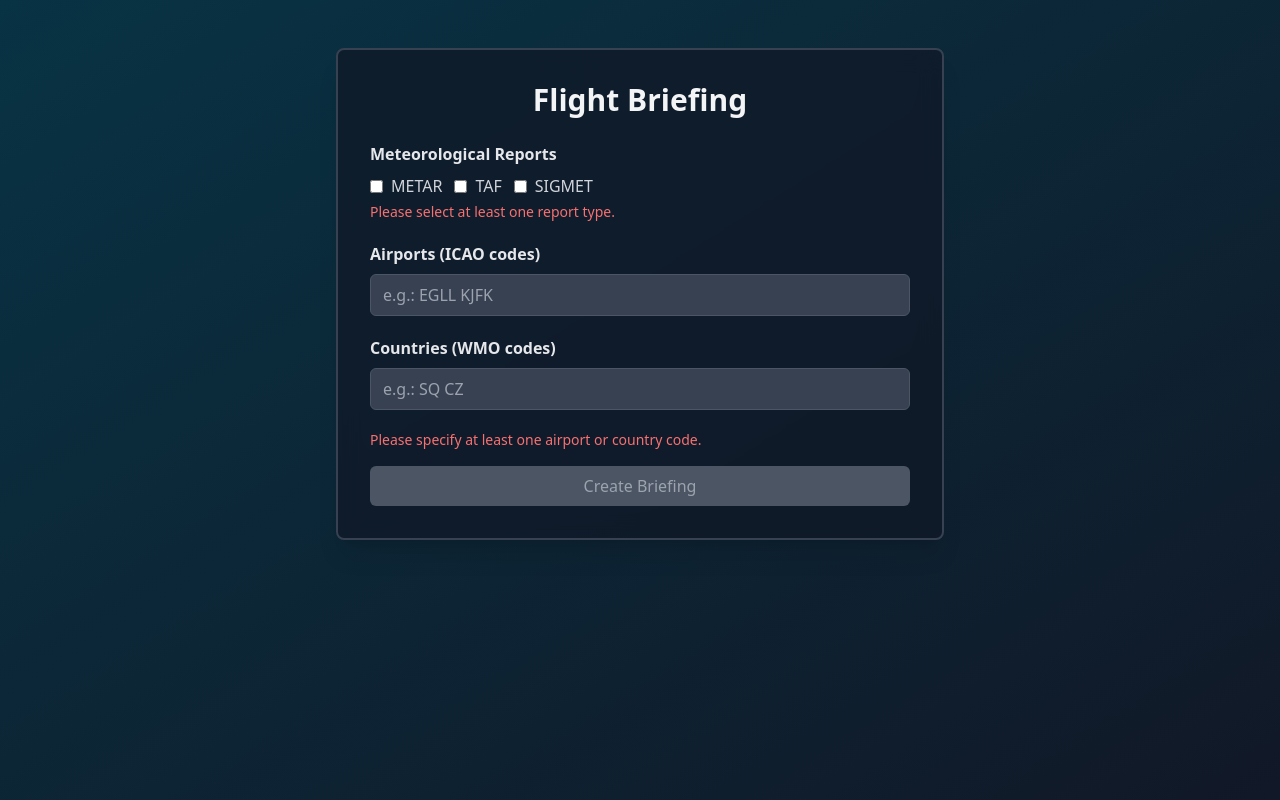
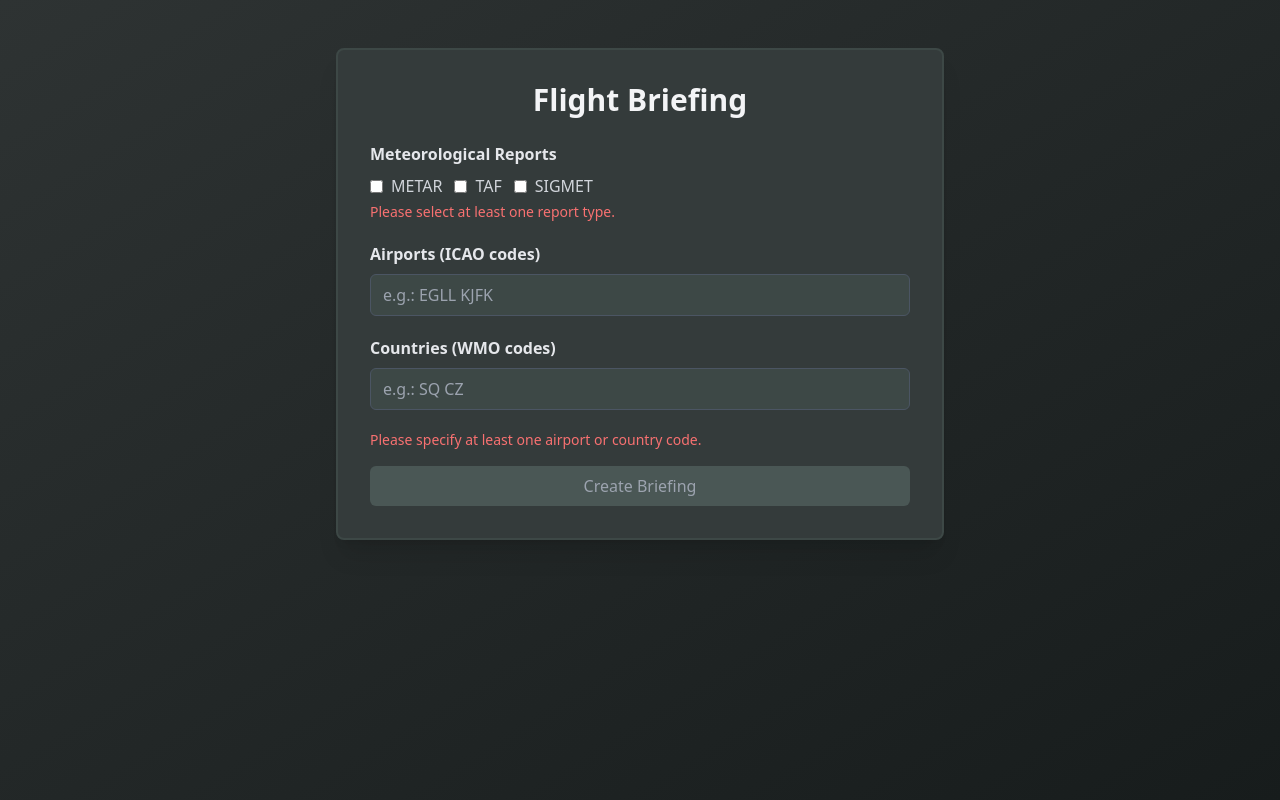
Before and after one commit to CaptainCompileon/ibl-assignment, an Angular app: page / in a window 1280 px wide. Built offline with nearby package versions, Linux system fonts and the light colour scheme.

Commit message:
new changes

```diff
--- a/src/app/app.component.html
+++ b/src/app/app.component.html
@@ -1,4 +1,4 @@
-<div class="min-h-screen bg-gradient-to-br from-cyan-950 to-gray-900 py-12 px-4 sm:px-6 lg:px-8">
+<div class="min-h-screen bg-gradient-to-br from-blue-smoke-900 to-blue-smoke-950 py-12 px-4 sm:px-6 lg:px-8">
    <div
      *ngIf="flightBriefingService.results$ | async as results; else elseBlock"
    >
--- a/src/components/app-flight-briefing/app-flight-briefing.component.html
+++ b/src/components/app-flight-briefing/app-flight-briefing.component.html
@@ -1,7 +1,7 @@
 <form
    (ngSubmit)="onSubmit()"
    [formGroup]="briefingForm"
-   class="bg-gray-900 border-solid border-2 border-gray-700 bg-opacity-75 backdrop-blur-md rounded-lg shadow-xl p-8">
+   class="bg-blue-smoke-800 border-solid border-2 border-blue-smoke-700 rounded-lg shadow-xl p-8">
    <h2 class="text-3xl font-bold mb-6 text-gray-100 text-center">Flight Briefing</h2>
 
    <div class="mb-5">
@@ -14,7 +14,7 @@
                type="checkbox"
                [formControlName]="reportType"
                [id]="reportType"
-               class="mr-2 bg-gray-700 border-gray-600 rounded text-primary focus:ring-primary" />
+               class="mr-2 bg-blue-smoke-700 border-gray-600 rounded text-blue-smoke-500 focus:ring-blue-smoke-500" />
             <label
                [for]="reportType"
                class="text-gray-300"
@@ -39,7 +39,7 @@
          type="text"
          id="stations"
          formControlName="stations"
-         class="w-full px-3 py-2 bg-gray-700 border border-gray-600 rounded-md text-gray-200 focus:outline-none focus:ring-2 focus:ring-primary placeholder-gray-400"
+         class="w-full px-3 py-2 bg-blue-smoke-700 border border-gray-600 rounded-md text-gray-200 focus:outline-none focus:ring-2 focus:ring-blue-smoke-500 placeholder-gray-400"
          placeholder="e.g.: EGLL KJFK" />
       <div
          *ngIf="briefingForm.get('stations')?.errors?.['invalidIcaoCodes']"
@@ -58,7 +58,7 @@
          type="text"
          id="countries"
          formControlName="countries"
-         class="w-full px-3 py-2 bg-gray-700 border border-gray-600 rounded-md text-gray-200 focus:outline-none focus:ring-2 focus:ring-primary placeholder-gray-400"
+         class="w-full px-3 py-2 bg-blue-smoke-700 border border-gray-600 rounded-md text-gray-200 focus:outline-none focus:ring-2 focus:ring-blue-smoke-500 placeholder-gray-400"
          placeholder="e.g.: SQ CZ" />
       <div
          *ngIf="briefingForm.get('countries')?.errors?.['invalidWmoCodes']"
@@ -77,7 +77,7 @@
       appClickEffect
       type="submit"
       [disabled]="!briefingForm.valid"
-      class="w-full airplane-cursor bg-primary text-white py-2 px-4 rounded-md hover:bg-[#509d8a] focus:outline-none focus:ring-2 focus:ring-primary focus:ring-offset-2 focus:ring-offset-gray-800 disabled:bg-gray-600 disabled:text-gray-400 disabled:cursor-not-allowed transition duration-150 ease-in-out">
+      class="w-full airplane-cursor bg-blue-smoke-600 text-white py-2 px-4 rounded-md hover:bg-blue-smoke-500 focus:outline-none focus:ring-2 focus:ring-blue-smoke-500 focus:ring-offset-2 focus:ring-offset-gray-800 disabled:bg-blue-smoke-600 disabled:text-gray-400 disabled:cursor-not-allowed transition duration-150 ease-in-out">
       Create Briefing
    </button>
 
--- a/src/components/briefing-table/briefing-table.component.html
+++ b/src/components/briefing-table/briefing-table.component.html
@@ -1,4 +1,4 @@
-<div class="bg-gray-900 border-solid border-2 border-gray-700 bg-opacity-75 backdrop-blur-md rounded-lg shadow-xl p-4">
+<div class="bg-blue-smoke-800 border-solid border-2 border-blue-smoke-700 bg-opacity-75 backdrop-blur-md rounded-lg shadow-xl p-4">
    <ng-container *ngIf="results && Object.keys(results).length; else elseBlock">
       <h2 class="text-3xl font-bold my-6 text-gray-100 text-center">Pilot Briefing Product</h2>
 
@@ -7,22 +7,22 @@
             <tbody class="mb-4 block">
                <tr>
                   <th
-                     class="bg-gray-700 text-gray-100 bg-opacity-75 font-semibold p-3 text-left rounded-t-lg"
+                     class="bg-blue-smoke-700 text-gray-100 bg-opacity-75 font-semibold p-3 text-left rounded-t-lg border border-gray-600"
                      colSpan="3">
                      {{ key }}
                   </th>
                </tr>
                <tr
-                  class="bg-gray-800 text-gray-200"
+                  class="bg-blue-smoke-800 text-gray-200"
                   *ngFor="let flight of results[key]">
-                  <td class="p-3 border-b border-gray-600 rounded-bl-lg">
+                  <td class="p-3 border-b border-l border-gray-600 rounded-bl-lg">
                      {{ flight.queryType }}
                   </td>
                   <td class="p-3 border-b border-gray-600">
                     {{ flight.reportTime | date: "d.M.Y HH:mm:ss" }}
                   </td>
                   <td
-                     class="p-3 border-b border-gray-600 rounded-br-lg"
+                     class="p-3 border-b border-r border-gray-600 rounded-br-lg"
                      [appHighlightCondition]="flight.text">
                      {{ flight.text }}
                   </td>
--- a/tailwind.config.js
+++ b/tailwind.config.js
@@ -6,7 +6,21 @@ module.exports = {
   theme: {
     extend: {
       colors: {
-        'primary': '#448777',
+        'blue-smoke': {
+          '50': '#f6f7f7',
+          '100': '#e1e6e5',
+          '200': '#c3ccca',
+          '300': '#9daba8',
+          '400': '#778885',
+          '500': '#5e6e6b',
+          '600': '#4a5755',
+          '700': '#3d4846',
+          '800': '#343b3b',
+          '900': '#2e3333',
+          '950': '#171c1c',
+        },
+
+
       }
     },
   },
```
